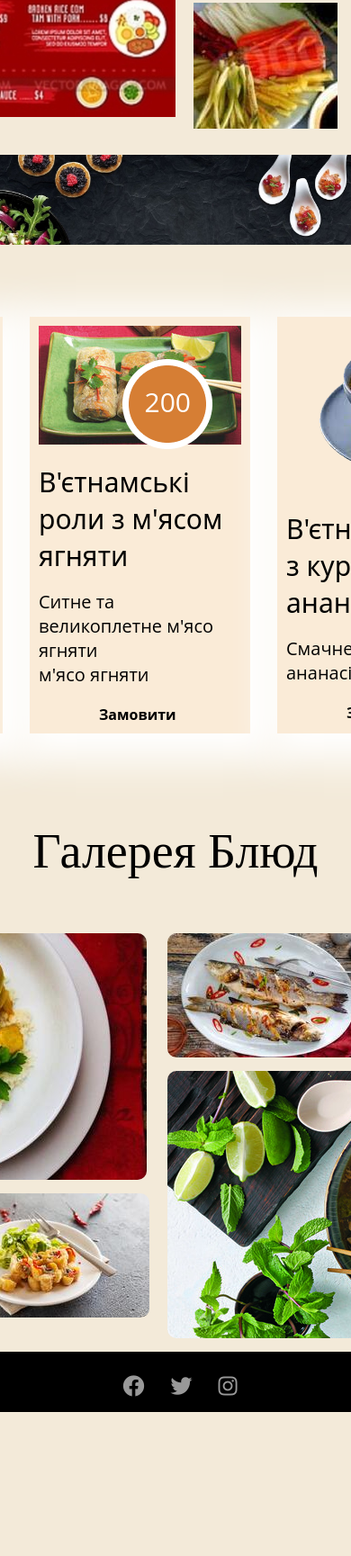
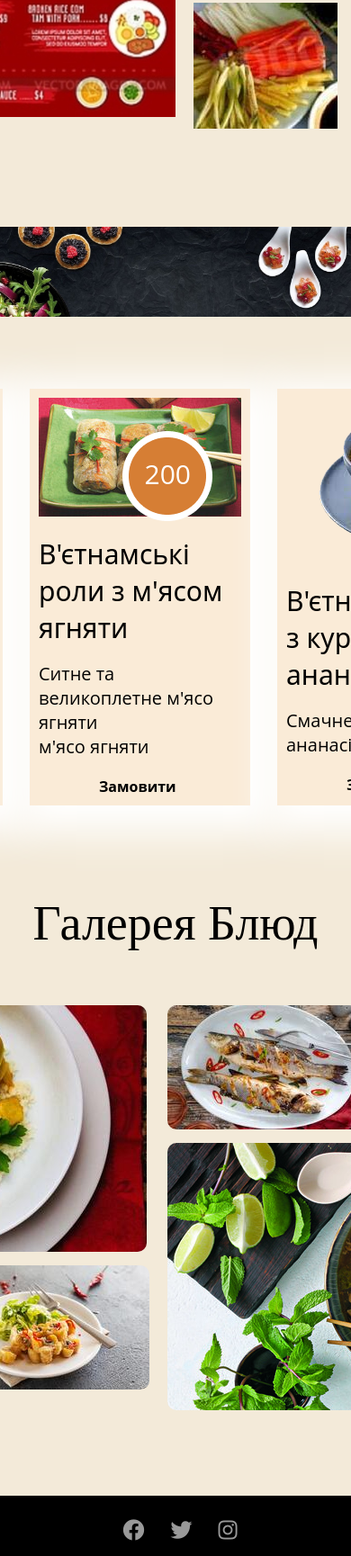
Before and after one commit to IvanUkraine1/practic, a plain HTML site: page index.html in a window 390 px wide. Shown: the part 3402-5131 px from the top of the page at 90% size. Before the commit the page ends 4971 px from the top, so only its background shows below. Drawn offline with nearby package versions, Linux system fonts and the light colour scheme.

Commit message:
Update style.css

```diff
--- a/style.css
+++ b/style.css
@@ -326,6 +326,7 @@ body {
   background-repeat: no-repeat;
   background-size: cover;
   padding-bottom: 100px;
+  margin-top: 5rem;
 }
 
 .menu-title {
@@ -1015,7 +1016,7 @@ body {
       color: #fff;
       bottom: 10px;
       width: 100%;
-
+      margin-top: 5rem;
     }
     .container {
       max-width: 1200px;
@@ -1038,40 +1039,3 @@ body {
     }
 
 }
-
-
-
-
-/*
-.burger--menu {
-  cursor: pointer;
-}
-
-.burger_menu {
-  margin-left: 450px;
-  max-width: 100px;
-  background-color: rgba(255, 255, 255, 0.15);
-  -webkit-box-shadow: -4px -5px 5px 1px rgba(214,214,214,1);
-  -moz-box-shadow: -4px -5px 5px 1px rgba(214,214,214,1);
-  box-shadow: -4px -5px 5px 1px rgba(214,214,214,1);
-}
-
-.nav--list {
-  display: grid;
-}
-
-.burger--item {
-  color: #fff;
-  text-decoration: none;
-  font-weight: 700;
-  font-size: 14px;
-  margin-right: 25px;
-  border: 5px;
-  padding: 5px;
-}
-
-.burger--item:hover {
-  color: seashell;
-  transition: color 0.2s linear;
-}
-*/
```
